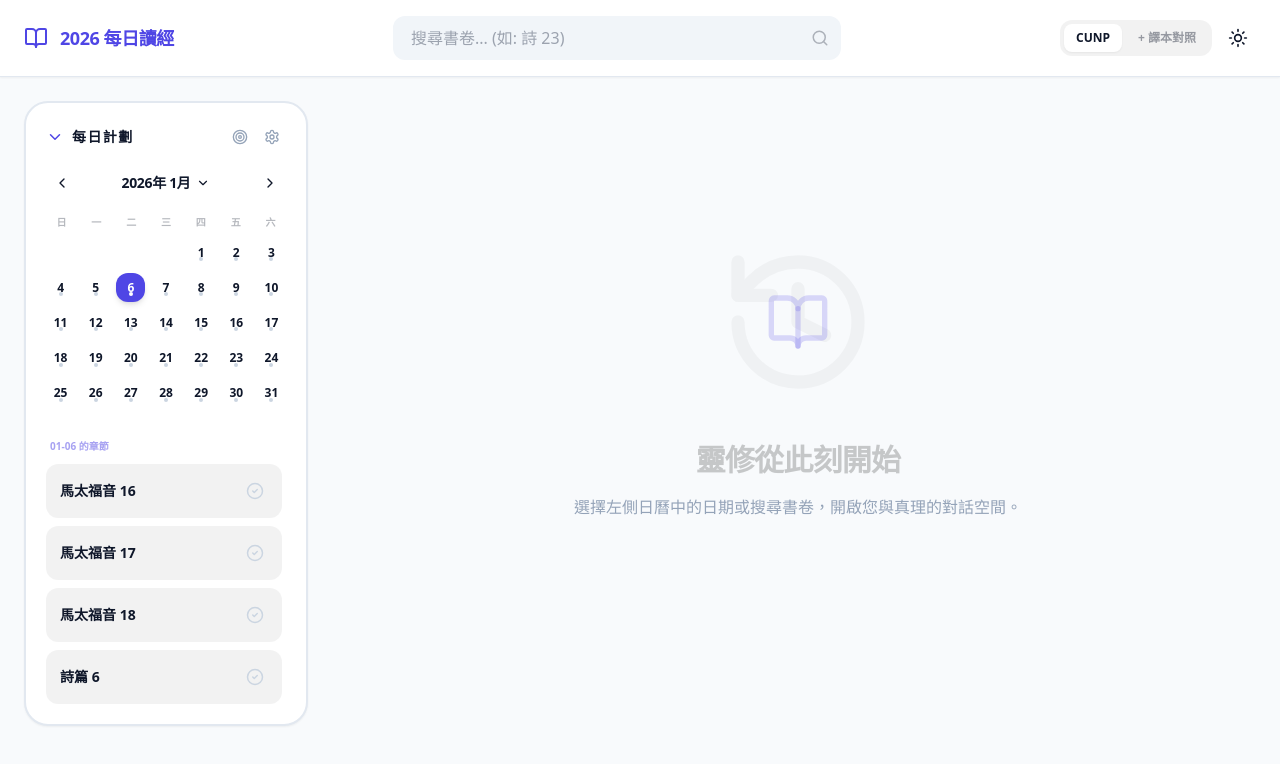
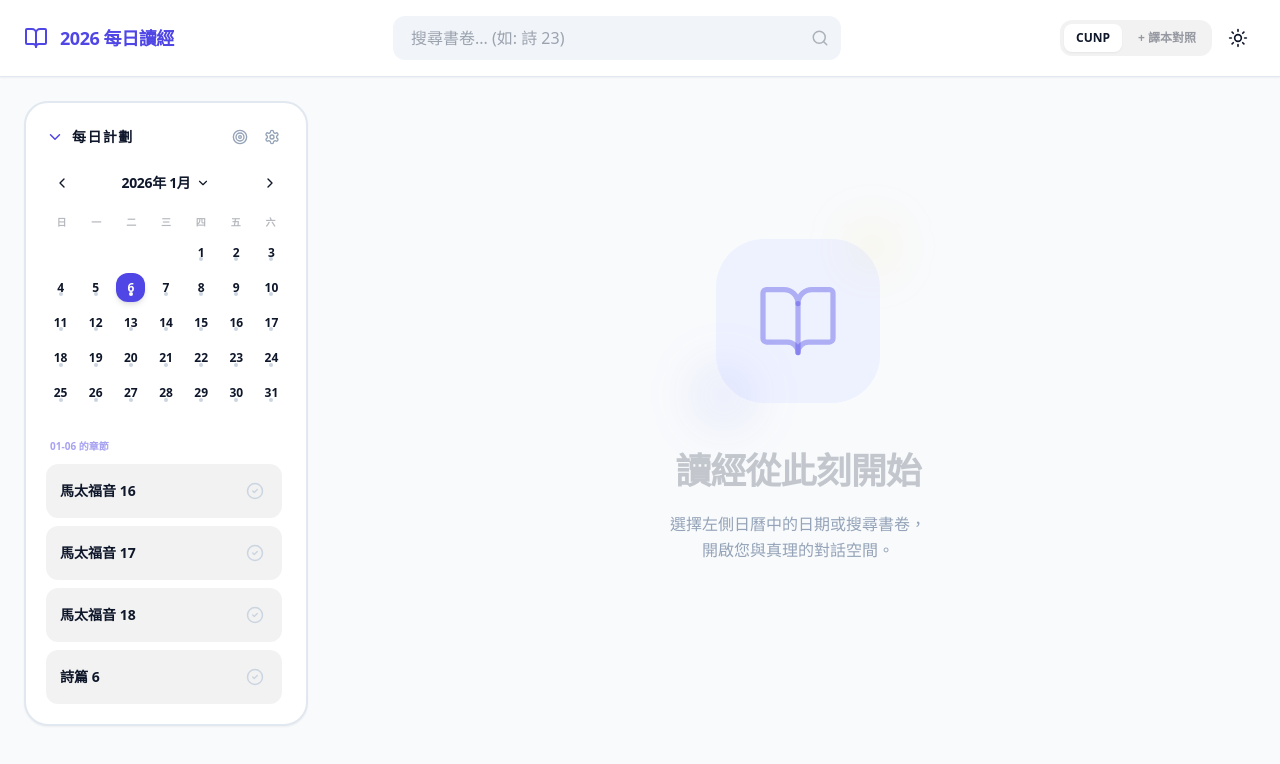
Before and after one commit to TSLsun/bible-daily-reading-companion, a React (Vite) app: page / in a window 1280 px wide. Shown: the top 764 px of the page. Built offline with nearby package versions, Linux system fonts and the light colour scheme.

Commit message:
feat: fix the initial icon issue
misc.
- refactor states
- remove useless comments

```diff
--- a/App.tsx
+++ b/App.tsx
@@ -12,6 +12,54 @@ import {
 import {
   AppSettings, BibleData, BibleVerse, ScheduleItem, VersionInfo, Theme
 } from './types';
+
+const LoadingView: React.FC<{ theme: Theme }> = ({ theme }) => (
+  <div className="flex flex-col items-center justify-center h-[60vh] animate-in fade-in duration-500">
+    <div className="relative">
+      <div className="bg-white dark:bg-slate-800 p-8 rounded-full shadow-2xl border-4 border-indigo-50/50 dark:border-white/5 relative z-10">
+        <BookOpen className="text-indigo-600 animate-pulse" size={48} />
+      </div>
+      {/* Subtle background glow instead of ping */}
+      <div className="absolute inset-0 bg-indigo-400/20 blur-2xl rounded-full scale-110 animate-pulse"></div>
+    </div>
+    <p className="mt-10 text-xs font-black uppercase tracking-[0.3em] text-indigo-600/60 animate-pulse">
+      正在開啟聖經卷軸
+    </p>
+  </div>
+);
+
+const EmptyState: React.FC<{ theme: Theme }> = ({ theme }) => (
+  <div className="flex flex-col items-center justify-center h-[75vh] text-center p-10 animate-in fade-in zoom-in-95 duration-700">
+    <div className="relative mb-12">
+      {/* Single focused icon container */}
+      <div className={`p-10 rounded-[3rem] transition-colors duration-500 ${
+        theme === 'dark' ? 'bg-white/5' : theme === 'sepia' ? 'bg-[#5b4636]/5' : 'bg-indigo-50'
+      }`}>
+        <BookOpen
+          size={84}
+          strokeWidth={1.5}
+          className={`transition-colors duration-500 ${
+            theme === 'dark' ? 'text-white/30' : theme === 'sepia' ? 'text-[#5b4636]/40' : 'text-indigo-600/40'
+          }`}
+        />
+      </div>
+      {/* Subtle abstract background element */}
+      <div className="absolute -top-4 -right-4 w-12 h-12 bg-amber-400/10 rounded-full blur-xl"></div>
+      <div className="absolute -bottom-6 -left-6 w-16 h-16 bg-indigo-500/10 rounded-full blur-xl"></div>
+    </div>
+    <h3 className={`text-4xl font-black tracking-tight mb-5 transition-colors duration-500 opacity-30 ${
+      theme === 'dark' ? 'text-white/60' : 'text-slate-800/80'
+    }`}>
+      讀經從此刻開始
+    </h3>
+    <p className={`max-w-sm text-base font-medium leading-relaxed transition-colors duration-500 ${
+      theme === 'dark' ? 'text-white/30' : 'text-slate-400'
+    }`}>
+      選擇左側日曆中的日期或搜尋書卷，<br />
+      開啟您與真理的對話空間。
+    </p>
+  </div>
+);
 
 const App: React.FC = () => {
   // --- States ---
@@ -97,7 +145,7 @@ const App: React.FC = () => {
   const updateSetting = <K extends keyof AppSettings>(key: K, value: AppSettings[K]) => {
     const updated = { ...settings, [key]: value };
     saveSettings(updated);
-    return updated; // Return updated object to use immediately
+    return updated;
   };
 
   // --- Helpers ---
@@ -166,7 +214,6 @@ const App: React.FC = () => {
     };
   }, [bibleData, parsedSchedule]);
 
-  // Enhanced fetchBible to support custom versions (useful for immediate re-fetch on switch)
   const fetchBible = async (
     refInfo: { book: string, chapter: number } | null = null,
     customPrimary?: string,
@@ -284,9 +331,8 @@ const App: React.FC = () => {
     setSelectedDate(dateKey);
     const plan = getDayPlan(dateKey);
     if (plan.length > 0) {
-      // Find first uncompleted task
       const firstUncompleted = plan.find((item: ScheduleItem) => !settings.completedTasks.includes(item.id));
-      const targetItem = firstUncompleted || plan[0]; // If all completed, open the first one
+      const targetItem = firstUncompleted || plan[0];
       fetchBible({ book: targetItem.book, chapter: targetItem.chapter });
     }
   };
@@ -310,7 +356,7 @@ const App: React.FC = () => {
   };
 
   return (
-    <div className={`min-h-screen transition-colors duration-300 font-sans ${bodyBg[settings.theme]}`}>
+    <div className={`min-h-screen transition-colors duration-500 font-sans ${bodyBg[settings.theme]}`}>
       {/* Toast */}
       {toast.show && (
         <div className={`fixed top-24 left-1/2 -translate-x-1/2 z-[60] px-6 py-3 rounded-2xl shadow-2xl flex items-center gap-3 animate-in fade-in slide-in-from-top-4 ${toast.type === 'success' ? 'bg-indigo-600 text-white' : 'bg-slate-800 text-white'}`}>
@@ -320,7 +366,7 @@ const App: React.FC = () => {
       )}
 
       {/* Navigation */}
-      <nav className={`sticky top-0 z-40 border-b backdrop-blur-md px-6 py-4 flex flex-wrap items-center justify-between gap-4 ${themes[settings.theme]}`}>
+      <nav className={`sticky top-0 z-40 border-b backdrop-blur-md px-6 py-4 flex flex-wrap items-center justify-between gap-4 transition-colors duration-500 ${themes[settings.theme]}`}>
         <div className="flex items-center gap-3">
           <BookOpen className="text-indigo-600" size={24} />
           <h1 className="text-lg font-bold text-indigo-600 hidden sm:block tracking-tight">2026 每日讀經</h1>
@@ -352,7 +398,7 @@ const App: React.FC = () => {
       <div className="max-w-7xl mx-auto p-6 grid grid-cols-1 lg:grid-cols-4 gap-8">
         {/* Sidebar Navigation */}
         <aside className="lg:col-span-1 space-y-6">
-          <section className={`p-5 rounded-3xl border-2 overflow-visible transition-all duration-300 ${themes[settings.theme]}`}>
+          <section className={`p-5 rounded-3xl border-2 overflow-visible transition-all duration-500 ${themes[settings.theme]}`}>
             <div className="flex items-center justify-between mb-4">
               <button
                 onClick={() => setIsScheduleExpanded(!isScheduleExpanded)}
@@ -530,13 +576,13 @@ const App: React.FC = () => {
         {/* Main Content Area */}
         <main className="lg:col-span-3">
           {loading ? (
-            <div className="flex flex-col items-center justify-center h-[60vh]"><RefreshCw className="animate-spin text-indigo-600" size={48} /></div>
+            <LoadingView theme={settings.theme} />
           ) : error ? (
             <div className="bg-rose-500/10 border-2 border-rose-500/20 text-rose-500 p-8 rounded-[2.5rem] flex gap-4 animate-in shake duration-500">
               <AlertCircle size={24}/><p className="font-bold">{error}</p>
             </div>
           ) : bibleData ? (
-            <div className={`rounded-[2.5rem] border-2 overflow-hidden shadow-2xl shadow-indigo-100/10 ${themes[settings.theme]}`}>
+            <div className={`rounded-[2.5rem] border-2 overflow-hidden shadow-2xl shadow-indigo-100/10 transition-colors duration-500 animate-in fade-in duration-700 ${themes[settings.theme]}`}>
               <div className="px-8 md:px-12 py-10 border-b flex items-center justify-between bg-black/[0.01]">
                 <div>
                   <h2 className="text-4xl font-black tracking-tight">{bibleData.reference}</h2>
@@ -579,7 +625,6 @@ const App: React.FC = () => {
                   </button>
 
                   <div className="flex flex-wrap items-center justify-center gap-6">
-                    {/* Consistent UI navigation buttons */}
                     <button
                       onClick={() => window.scrollTo({top: 0, behavior: 'smooth'})}
                       className="px-8 py-4 rounded-2xl bg-black/5 font-bold flex items-center gap-2 hover:bg-black/10 transition-colors uppercase text-xs tracking-widest"
@@ -617,14 +662,7 @@ const App: React.FC = () => {
               </div>
             </div>
           ) : (
-            <div className="flex flex-col items-center justify-center h-[70vh] text-center p-10">
-              <div className="relative mb-10">
-                <History size={160} className="opacity-[0.03]" />
-                <BookOpen size={64} className="absolute top-1/2 left-1/2 -translate-x-1/2 -translate-y-1/2 text-indigo-600/20" />
-              </div>
-              <h3 className="text-3xl font-black opacity-20 tracking-tight mb-4">靈修從此刻開始</h3>
-              <p className="max-w-md text-slate-400 font-medium leading-relaxed">選擇左側日曆中的日期或搜尋書卷，開啟您與真理的對話空間。</p>
-            </div>
+            <EmptyState theme={settings.theme} />
           )}
         </main>
       </div>
@@ -632,7 +670,7 @@ const App: React.FC = () => {
       {/* Version Picker Modal */}
       {showVersionPicker.active && (
         <div className="fixed inset-0 z-[100] flex items-center justify-center p-6 bg-slate-900/40 backdrop-blur-xl animate-in fade-in duration-300">
-          <div className={`w-full max-w-2xl max-h-[85vh] rounded-[3.5rem] shadow-[0_40px_100px_-15px_rgba(0,0,0,0.3)] flex flex-col overflow-hidden border-2 animate-in zoom-in-95 duration-300 ${themes[settings.theme]}`}>
+          <div className={`w-full max-w-2xl max-h-[85vh] rounded-[3.5rem] shadow-[0_40px_100px_-15px_rgba(0,0,0,0.3)] flex flex-col overflow-hidden border-2 animate-in zoom-in-95 duration-300 transition-colors duration-500 ${themes[settings.theme]}`}>
             <div className="p-12 border-b bg-black/[0.01]">
               <div className="flex items-center justify-between mb-10">
                 <div>
@@ -662,7 +700,6 @@ const App: React.FC = () => {
                       const updated = updateSetting(isPrimary ? 'primaryVersion' : 'secondaryVersion', ver.id);
                       setShowVersionPicker({ ...showVersionPicker, active: false });
 
-                      // Auto-apply to current viewing chapter
                       if (bibleData) {
                         fetchBible(
                           { book: bibleData.bookCode, chapter: bibleData.chapter },
```
